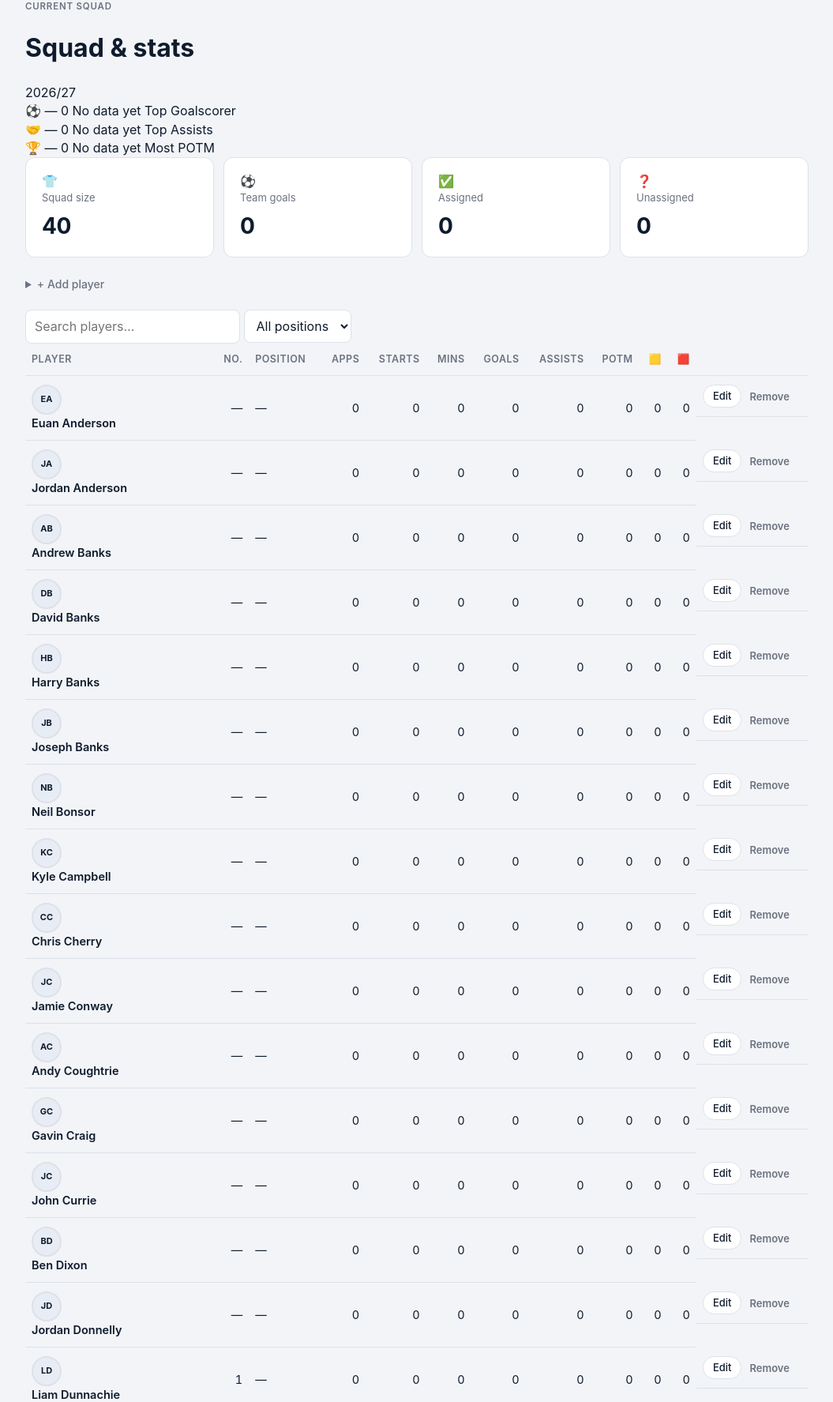
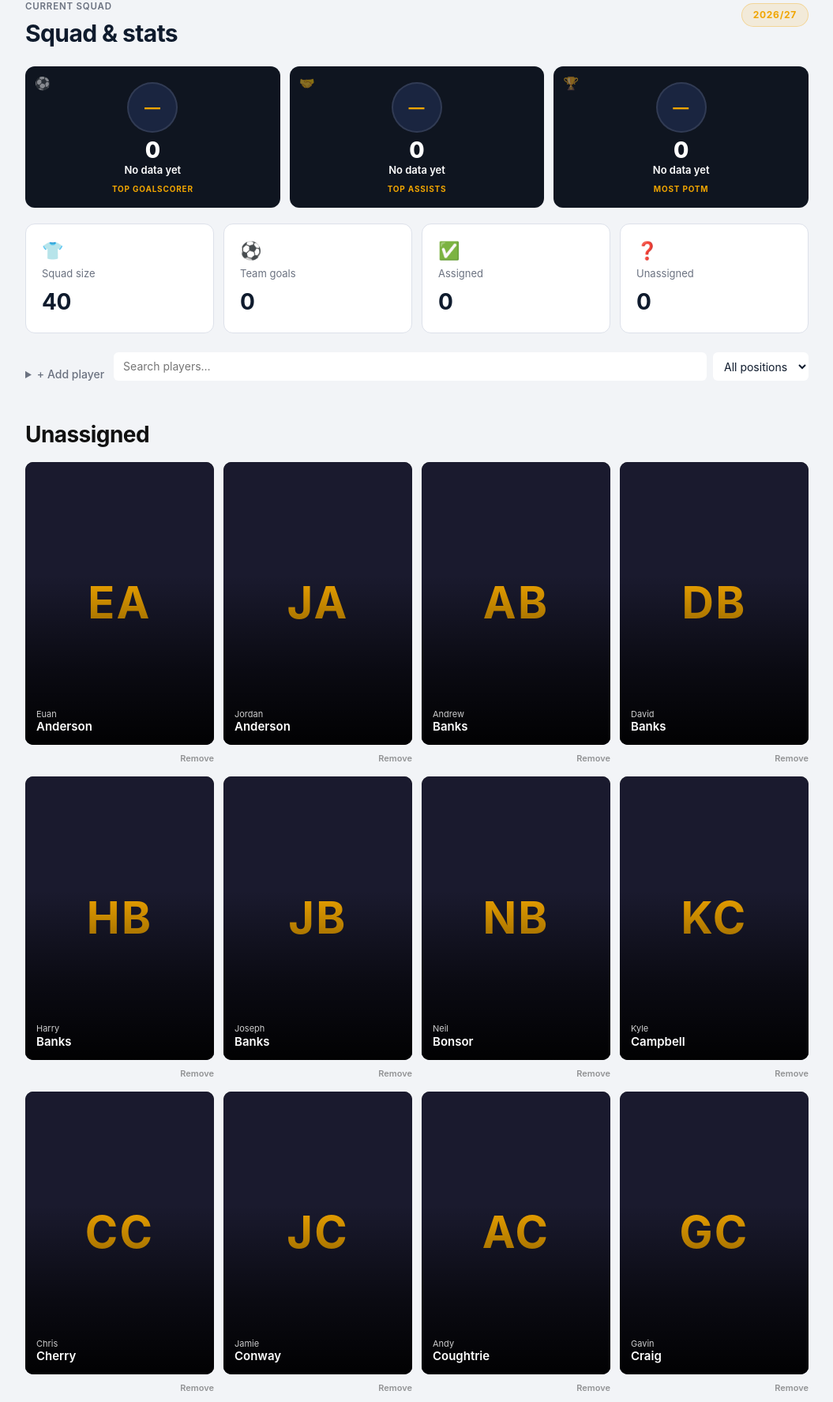
Before and after one commit to thollywood1888/united-churches-ayr, a FastAPI app: page /squad in a window 1280 px wide. Shown: the part 162-1937 px from the top of the page at 79% size, without its empty margins (112-1167 px from the left). Run offline with FastAPI, Linux system fonts and the light colour scheme; the visitor is signed in with stand-in values (Sample User, id 1); data comes from the database, SQL or seed files in the repository; data that the repository does not hold is empty.

Commit message:
Redesign squad page with Man U-style portrait cards
4-column portrait cards (2:3 ratio), large serif squad numbers,
position group headers as big bold headings, Left the club section
for removed players, all 21 tests passing.

Co-Authored-By: Claude Sonnet 4.6 <noreply@anthropic.com>

```diff
--- a/app/static/style.css
+++ b/app/static/style.css
@@ -1714,6 +1714,108 @@ main.sq-main {
   background: #fff;
 }
 
+/* page header */
+.sq-page-head {
+  display: flex; align-items: flex-start; justify-content: space-between; gap: 16px;
+  margin-bottom: 20px;
+}
+.sq-page-title {
+  margin: 0;
+  font-size: clamp(22px, 3vw, 30px);
+  font-weight: 700;
+  letter-spacing: -0.02em;
+}
+.sq-season-badge {
+  flex: none;
+  font-size: 12px; font-weight: 700; letter-spacing: .06em; text-transform: uppercase;
+  color: var(--gold);
+  background: rgba(240,165,0,.12);
+  border: 1px solid rgba(240,165,0,.3);
+  border-radius: 999px;
+  padding: 5px 14px;
+  margin-top: 4px;
+}
+
+/* leader cards */
+.sq-leaders {
+  display: grid;
+  grid-template-columns: repeat(3, 1fr);
+  gap: 12px;
+  margin-bottom: 20px;
+}
+.sq-leader-card {
+  position: relative;
+  background: #0f1520;
+  border-radius: 12px;
+  display: flex;
+  flex-direction: column;
+  align-items: center;
+  text-align: center;
+  padding: 20px 16px 16px;
+  gap: 4px;
+  overflow: hidden;
+}
+.sq-leader-corner {
+  position: absolute; top: 10px; left: 12px;
+  font-size: 16px; opacity: .5;
+}
+.sq-leader-photo {
+  width: 64px; height: 64px;
+  border-radius: 50%;
+  object-fit: cover;
+  object-position: center top;
+  margin-bottom: 4px;
+  border: 2px solid rgba(255,255,255,.1);
+}
+.sq-leader-photo--ph {
+  display: flex; align-items: center; justify-content: center;
+  background: #1a2540;
+  color: var(--gold);
+  font-size: 20px; font-weight: 700; letter-spacing: .04em;
+}
+.sq-leader-stat {
+  font-size: 28px; font-weight: 800;
+  color: #fff;
+  line-height: 1;
+}
+.sq-leader-name {
+  font-size: 13px; font-weight: 600;
+  color: #fff;
+  line-height: 1.2;
+}
+.sq-leader-label {
+  font-size: 10px; font-weight: 700; letter-spacing: .08em; text-transform: uppercase;
+  color: var(--gold);
+  margin-top: 4px;
+}
+
+/* controls */
+.sq-controls {
+  display: flex; flex-wrap: wrap; align-items: flex-start; gap: 12px;
+  margin-bottom: 24px;
+}
+.sq-search-wrap {
+  display: flex; gap: 8px; flex: 1; min-width: 200px;
+}
+.sq-search {
+  flex: 1;
+  padding: 8px 12px;
+  border: 1px solid var(--border);
+  border-radius: 6px;
+  font-size: 14px;
+  background: #fff;
+}
+.sq-pos-filter {
+  padding: 8px 10px;
+  border: 1px solid var(--border);
+  border-radius: 6px;
+  font-size: 14px;
+  background: #fff;
+}
+
+/* stat strip icon */
+.sq-stat-icon { font-size: 22px; margin-bottom: 4px; }
+
 .sq-add-player { margin-bottom: 22px; }
 
 .sq-group { margin-bottom: 36px; }
@@ -1726,84 +1828,99 @@ main.sq-main {
   color: #111;
 }
 
+.sq-pos-section { margin-bottom: 36px; }
+.sq-pos-label {
+  font-size: clamp(20px, 2.5vw, 28px);
+  font-weight: 700;
+  letter-spacing: -0.02em;
+  color: #111;
+  margin-bottom: 14px;
+  margin-top: 0;
+}
+
 .sq-grid {
   display: grid;
-  grid-template-columns: repeat(3, 1fr);
-  gap: 16px;
+  grid-template-columns: repeat(4, 1fr);
+  gap: 12px;
 }
 
 .sq-card {
   position: relative;
-  border-radius: 16px;
+  border-radius: 10px;
   overflow: hidden;
   background: #111;
-  aspect-ratio: 3 / 4;
+  aspect-ratio: 2 / 3;
   isolation: isolate;
-}
-.sq-card-hit {
-  position: absolute; inset: 0;
-  color: inherit; text-decoration: none;
+  display: block;
+  text-decoration: none;
+  color: inherit;
 }
 .sq-card-img {
   position: absolute; inset: 0;
   width: 100%; height: 100%;
   object-fit: cover;
-  object-position: center 10%;
+  object-position: center 15%;
   display: block;
 }
 .sq-card-img--ph {
   display: flex; align-items: center; justify-content: center;
-  background: #161d2b;
+  background: #1a1a2e;
   color: var(--gold);
-  font-size: 56px; font-weight: 700; letter-spacing: 0.04em;
+  font-size: clamp(36px, 4.5vw, 56px); font-weight: 700; letter-spacing: 0.04em;
 }
 .sq-card-fade {
-  position: absolute; left: 0; right: 0; bottom: 0; height: 52%;
-  background: linear-gradient(to top, rgba(0,0,0,0.92) 0%, rgba(0,0,0,0.55) 48%, transparent 100%);
+  position: absolute; left: 0; right: 0; bottom: 0; height: 60%;
+  background: linear-gradient(to top, rgba(0,0,0,0.95) 0%, rgba(0,0,0,0.6) 45%, transparent 100%);
   pointer-events: none;
   z-index: 1;
 }
 .sq-card-meta {
   position: absolute; left: 0; right: 0; bottom: 0;
   z-index: 2;
-  padding: 18px 20px 20px;
+  padding: 12px 14px 14px;
   color: #fff;
   pointer-events: none;
 }
 .sq-card-num {
   display: block;
   font-family: "Iowan Old Style", "Palatino Linotype", Palatino, Georgia, "Times New Roman", serif;
-  font-size: clamp(44px, 5vw, 64px);
+  font-size: clamp(40px, 5vw, 64px);
   font-weight: 400;
-  line-height: 0.9;
-  letter-spacing: -0.03em;
+  line-height: 0.88;
+  letter-spacing: -0.02em;
   margin-bottom: 6px;
 }
-.sq-card-first,
+.sq-card-first {
+  display: block;
+  font-size: 11px;
+  font-weight: 400;
+  line-height: 1.3;
+  color: rgba(255,255,255,.8);
+}
 .sq-card-last {
   display: block;
-  font-size: 16px;
-  font-weight: 500;
+  font-size: 15px;
+  font-weight: 600;
   line-height: 1.2;
-}
-.sq-card--left .sq-card-meta { pointer-events: auto; }
-.sq-card--left .ghost {
-  margin-top: 10px;
-  background: rgba(255,255,255,0.12);
-  color: #fff;
-  border-color: rgba(255,255,255,0.35);
-}
+  letter-spacing: 0;
+}
+.sq-card-actions {
+  display: flex;
+  justify-content: flex-end;
+  margin-top: 4px;
+}
+.sq-card-actions .link {
+  font-size: 11px;
+  color: rgba(0,0,0,.4);
+  padding: 2px 0;
+}
+.sq-card-actions .link:hover { color: #c0392b; }
 
 @media (max-width: 900px) {
-  .sq-grid { grid-template-columns: repeat(2, 1fr); }
-  .sq-hero { aspect-ratio: 16 / 9; max-height: 480px; }
-  .sq-hero-copy, .sq-body { padding-left: 20px; padding-right: 20px; }
-}
-@media (max-width: 560px) {
-  .sq-grid { grid-template-columns: 1fr; }
-  .sq-hero { aspect-ratio: 4 / 3; min-height: 280px; max-height: none; }
-  .sq-hero-title { font-size: 36px; }
-  .sq-card-num { font-size: 52px; }
+  .sq-grid { grid-template-columns: repeat(3, 1fr); }
+}
+@media (max-width: 600px) {
+  .sq-grid { grid-template-columns: repeat(2, 1fr); gap: 8px; }
 }
 @media (max-width: 480px) {
   main.sq-main { padding: 0; }
--- a/app/templates/squad.html
+++ b/app/templates/squad.html
@@ -125,92 +125,143 @@
     <input type="search" class="sq-search" id="sq-search" placeholder="Search players…" autocomplete="off">
     <select class="sq-pos-filter" id="sq-pos-filter">
       <option value="">All positions</option>
-      <option value="Goalkeeper">Goalkeeper</option>
-      <option value="Defender">Defender</option>
-      <option value="Midfielder">Midfielder</option>
-      <option value="Forward">Forward</option>
+      <option value="goalkeeper">Goalkeeper</option>
+      <option value="defender">Defender</option>
+      <option value="midfielder">Midfielder</option>
+      <option value="forward">Forward</option>
     </select>
   </div>
 </div>
 
-{# Player table #}
+{# Player card grid — grouped by position #}
 {% if lines %}
-<div class="scroll-x">
-<table id="sq-table">
-  <thead>
-    <tr>
-      <th>Player</th>
-      <th class="num">No.</th>
-      <th>Position</th>
-      <th class="num">Apps</th>
-      <th class="num">Starts</th>
-      <th class="num">Mins</th>
-      <th class="num">Goals</th>
-      <th class="num">Assists</th>
-      <th class="num">POTM</th>
-      <th class="num">🟨</th>
-      <th class="num">🟥</th>
-      {% if is_gaffer %}<th></th>{% endif %}
-    </tr>
-  </thead>
-  <tbody>
-  {% for line in lines %}
-    <tr data-name="{{ line.player.name | lower }}" data-pos="{{ line.player.position or '' | lower }}">
-      <td>
-        <div class="sq-player-cell">
-          {% if is_gaffer %}
-          <form method="post" action="/squad/{{ line.player.id }}/photo" enctype="multipart/form-data">
-            <label class="player-photo-label" title="Click to upload photo">
-              {% if line.player.photo_filename %}
-                <img src="/static/player_photos/{{ line.player.photo_filename }}" class="player-thumb" alt="{{ line.player.name }}">
-              {% else %}
-                <div class="player-thumb player-thumb--placeholder">{{ line.player.first_name[0] }}{{ line.player.last_name[0] }}</div>
-              {% endif %}
-              <input type="file" name="photo" accept="image/*" style="display:none" onchange="this.form.submit()">
-            </label>
+
+{% set position_groups = [
+  ('Goalkeeper', 'Goalkeepers'),
+  ('Defender', 'Defenders'),
+  ('Midfielder', 'Midfielders'),
+  ('Forward', 'Forwards')
+] %}
+
+{% for pos_val, pos_label in position_groups %}
+  {% set grp = lines | selectattr("player.position", "equalto", pos_val) | list %}
+  {% if grp %}
+  <div class="sq-pos-section" data-section="{{ pos_val | lower }}">
+    <p class="sq-pos-label">{{ pos_label }}</p>
+    <div class="sq-grid">
+      {% for line in grp %}
+      {% set pl = line.player %}
+      <div>
+        {% if is_gaffer %}
+        <a href="/squad/{{ pl.id }}" class="sq-card" title="{{ pl.name }}" data-name="{{ pl.name | lower }}" data-pos="{{ pl.position | lower }}">
+        {% else %}
+        <div class="sq-card" title="{{ pl.name }}" data-name="{{ pl.name | lower }}" data-pos="{{ (pl.position or '') | lower }}">
+        {% endif %}
+          {% if pl.photo_filename %}
+            <img src="/static/player_photos/{{ pl.photo_filename }}" class="sq-card-img" alt="{{ pl.name }}">
+          {% else %}
+            <div class="sq-card-img sq-card-img--ph">{{ pl.first_name[:1] }}{{ (pl.last_name or '')[:1] }}</div>
+          {% endif %}
+          <div class="sq-card-fade"></div>
+          <div class="sq-card-meta">
+            {% if pl.squad_number %}<span class="sq-card-num">{{ pl.squad_number }}</span>{% endif %}
+            <span class="sq-card-first">{{ pl.first_name or '' }}</span>
+            <span class="sq-card-last">{{ pl.last_name or '' }}</span>
+          </div>
+        {% if is_gaffer %}</a>{% else %}</div>{% endif %}
+        {% if is_gaffer %}
+        <div class="sq-card-actions">
+          <form method="post" action="/squad/{{ pl.id }}/remove">
+            <button class="link" type="submit">Remove</button>
           </form>
-          {% else %}
-            {% if line.player.photo_filename %}
-              <img src="/static/player_photos/{{ line.player.photo_filename }}" class="player-thumb" alt="{{ line.player.name }}">
-            {% else %}
-              <div class="player-thumb player-thumb--placeholder">{{ line.player.first_name[0] }}{{ line.player.last_name[0] }}</div>
-            {% endif %}
-          {% endif %}
-          <div>
-            {% if is_gaffer %}
-            <a href="/squad/{{ line.player.id }}" class="sq-player-name">{{ line.player.name }}</a>
-            {% else %}
-            <span class="sq-player-name">{{ line.player.name }}</span>
-            {% endif %}
-            {% if line.player.status.value != "active" %}<span class="when">{{ line.player.status.value }}</span>{% endif %}
-          </div>
         </div>
-      </td>
-      <td class="num">{{ line.player.squad_number or "—" }}</td>
-      <td>{{ line.player.position or "—" }}</td>
-      <td class="num">{{ line.appearances }}</td>
-      <td class="num">{{ line.starts }}</td>
-      <td class="num">{{ line.minutes }}</td>
-      <td class="num">{{ line.goals }}</td>
-      <td class="num">{{ line.assists }}</td>
-      <td class="num">{{ line.motm }}</td>
-      <td class="num">{{ line.yellow_cards }}</td>
-      <td class="num">{{ line.red_cards }}</td>
+        {% endif %}
+      </div>
+      {% endfor %}
+    </div>
+  </div>
+  {% endif %}
+{% endfor %}
+
+{# Players with no position set #}
+{% set known_pos = ['Goalkeeper', 'Defender', 'Midfielder', 'Forward'] %}
+{% set ungrouped = lines | rejectattr("player.position", "in", known_pos) | list %}
+{% if ungrouped %}
+<div class="sq-pos-section" data-section="">
+  <p class="sq-pos-label">Unassigned</p>
+  <div class="sq-grid">
+    {% for line in ungrouped %}
+    {% set pl = line.player %}
+    <div>
       {% if is_gaffer %}
-      <td class="row-actions">
-        <a class="tab" href="/squad/{{ line.player.id }}">Edit</a>
-        <form method="post" action="/squad/{{ line.player.id }}/remove">
+      <a href="/squad/{{ pl.id }}" class="sq-card" title="{{ pl.name }}" data-name="{{ pl.name | lower }}" data-pos="">
+      {% else %}
+      <div class="sq-card" title="{{ pl.name }}" data-name="{{ pl.name | lower }}" data-pos="">
+      {% endif %}
+        {% if pl.photo_filename %}
+          <img src="/static/player_photos/{{ pl.photo_filename }}" class="sq-card-img" alt="{{ pl.name }}">
+        {% else %}
+          <div class="sq-card-img sq-card-img--ph">{{ pl.first_name[:1] }}{{ (pl.last_name or '')[:1] }}</div>
+        {% endif %}
+        <div class="sq-card-fade"></div>
+        <div class="sq-card-meta">
+          {% if pl.squad_number %}<span class="sq-card-num">{{ pl.squad_number }}</span>{% endif %}
+          <span class="sq-card-first">{{ pl.first_name or '' }}</span>
+          <span class="sq-card-last">{{ pl.last_name or '' }}</span>
+        </div>
+      {% if is_gaffer %}</a>{% else %}</div>{% endif %}
+      {% if is_gaffer %}
+      <div class="sq-card-actions">
+        <form method="post" action="/squad/{{ pl.id }}/remove">
           <button class="link" type="submit">Remove</button>
         </form>
-      </td>
+      </div>
       {% endif %}
-    </tr>
-  {% endfor %}
-  </tbody>
-</table>
+    </div>
+    {% endfor %}
+  </div>
 </div>
+{% endif %}
+
 {% else %}
 <p class="empty">No players in the current squad. Add one above.</p>
+{% endif %}
+
+{# Left the club #}
+{% if left_players %}
+<div class="sq-pos-section" style="margin-top:36px">
+  <p class="sq-pos-label" style="color:rgba(0,0,0,.4);font-size:16px">Left the club</p>
+  <div class="sq-grid">
+    {% for pl in left_players %}
+    <div>
+      {% if is_gaffer %}
+      <a href="/squad/{{ pl.id }}" class="sq-card" title="{{ pl.name }}" data-name="{{ pl.name | lower }}" data-pos="" style="opacity:.5">
+      {% else %}
+      <div class="sq-card" title="{{ pl.name }}" data-name="{{ pl.name | lower }}" data-pos="" style="opacity:.5">
+      {% endif %}
+        {% if pl.photo_filename %}
+          <img src="/static/player_photos/{{ pl.photo_filename }}" class="sq-card-img" alt="{{ pl.name }}">
+        {% else %}
+          <div class="sq-card-img sq-card-img--ph">{{ pl.first_name[:1] }}{{ (pl.last_name or '')[:1] }}</div>
+        {% endif %}
+        <div class="sq-card-fade"></div>
+        <div class="sq-card-meta">
+          {% if pl.squad_number %}<span class="sq-card-num">{{ pl.squad_number }}</span>{% endif %}
+          <span class="sq-card-first">{{ pl.first_name or '' }}</span>
+          <span class="sq-card-last">{{ pl.last_name or '' }}</span>
+        </div>
+      {% if is_gaffer %}</a>{% else %}</div>{% endif %}
+      {% if is_gaffer %}
+      <div class="sq-card-actions">
+        <form method="post" action="/squad/{{ pl.id }}/restore">
+          <button class="link" type="submit">Restore</button>
+        </form>
+      </div>
+      {% endif %}
+    </div>
+    {% endfor %}
+  </div>
+</div>
 {% endif %}
 
 {# Awards #}
@@ -248,16 +299,25 @@
 (function () {
   var search = document.getElementById('sq-search');
   var posFilter = document.getElementById('sq-pos-filter');
-  var rows = document.querySelectorAll('#sq-table tbody tr');
+
   function filter() {
-    var q = (search ? search.value : '').toLowerCase();
-    var pos = (posFilter ? posFilter.value : '').toLowerCase();
-    rows.forEach(function (row) {
-      var nameMatch = (row.dataset.name || '').includes(q);
-      var posMatch = !pos || (row.dataset.pos || '').includes(pos);
-      row.style.display = (nameMatch && posMatch) ? '' : 'none';
+    var q = search ? search.value.toLowerCase() : '';
+    var pos = posFilter ? posFilter.value.toLowerCase() : '';
+
+    document.querySelectorAll('.sq-card').forEach(function (card) {
+      var nameMatch = !q || (card.dataset.name || '').includes(q);
+      var posMatch = !pos || (card.dataset.pos || '') === pos;
+      card.parentElement.style.display = (nameMatch && posMatch) ? '' : 'none';
+    });
+
+    document.querySelectorAll('.sq-pos-section').forEach(function (section) {
+      var hasVisible = Array.from(section.querySelectorAll('.sq-card')).some(function (c) {
+        return c.parentElement.style.display !== 'none';
+      });
+      section.style.display = hasVisible ? '' : 'none';
     });
   }
+
   if (search) search.addEventListener('input', filter);
   if (posFilter) posFilter.addEventListener('change', filter);
 })();
```
Also changed, not shown: tests/test_routes.py (+1 -1 lines).
